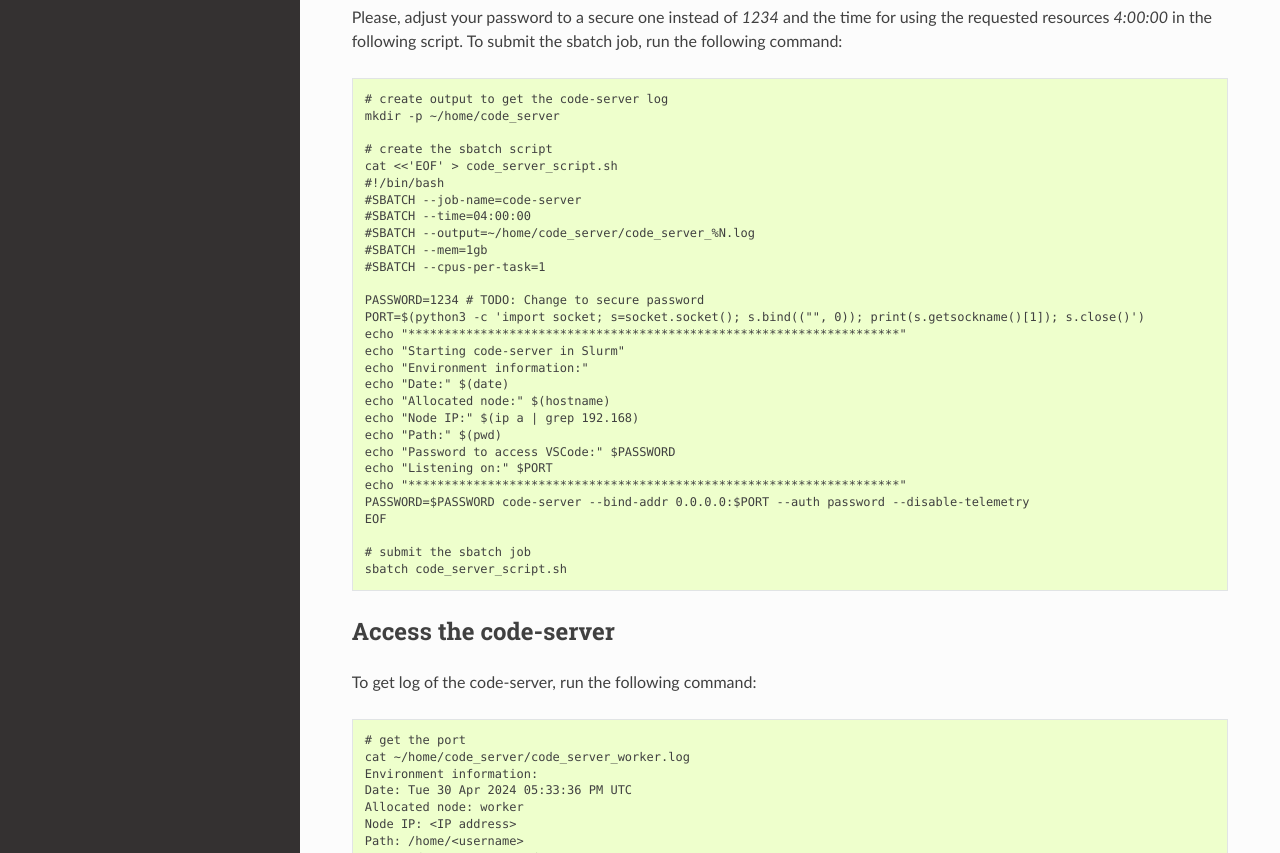
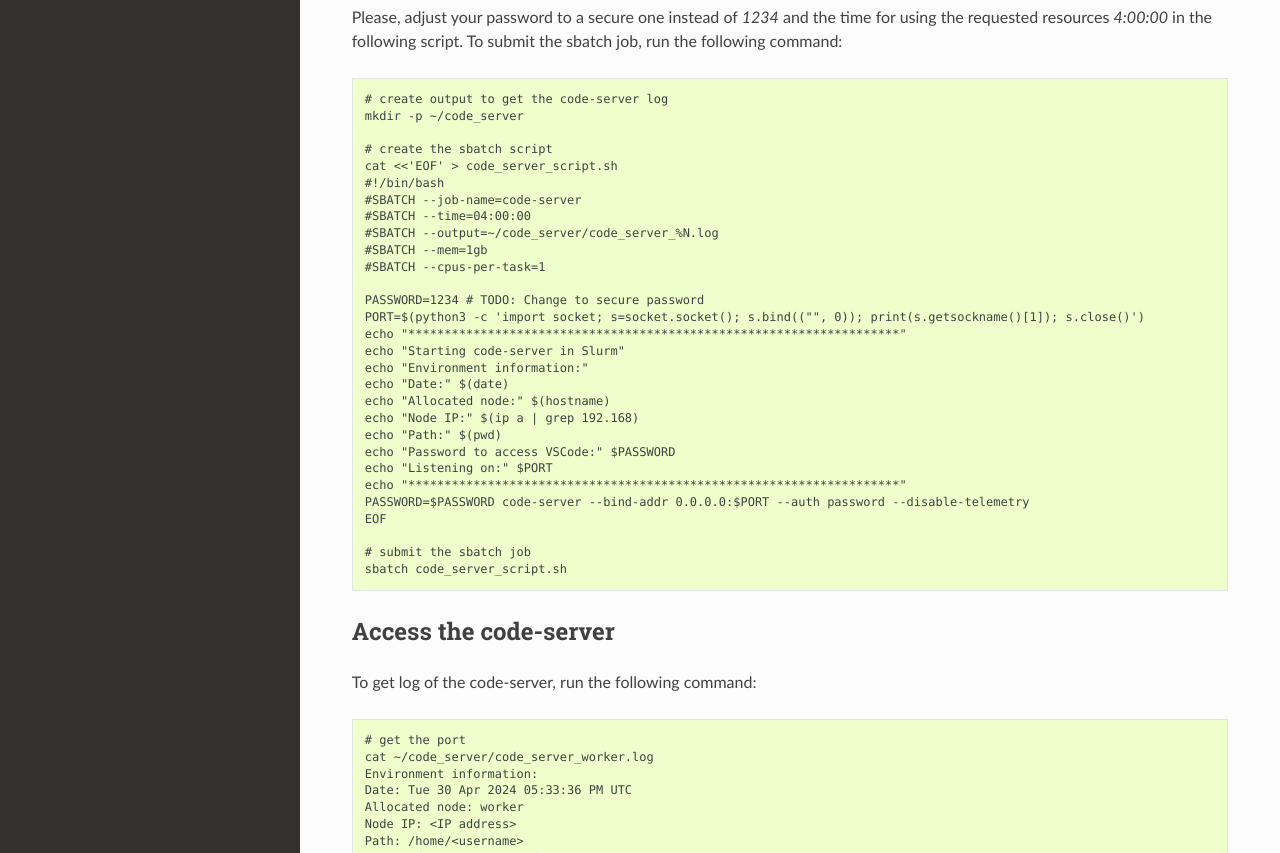
Before and after one commit to giangbioinformatics/slurm-hpc-for-bioinformatics-tutorial, a Sphinx documentation site: the page built from docs/source/code-server.rst, in a window 1280 px wide and 1400 px high. Shown: the part 354-1207 px from the top of the window. Built offline with Sphinx 7.4.7 and the Read the Docs theme 2.0.0, drawn with Linux system fonts in a browser that asks for light colours; some of the changed text lies outside the part shown.

Commit message:
fix the dir

```diff
--- a/docs/source/code-server.rst
+++ b/docs/source/code-server.rst
@@ -9,14 +9,14 @@
 To submit the sbatch job, run the following command::
 
     # create output to get the code-server log
-    mkdir -p ~/home/code_server
+    mkdir -p ~/code_server
 
     # create the sbatch script
     cat <<'EOF' > code_server_script.sh
     #!/bin/bash
     #SBATCH --job-name=code-server
     #SBATCH --time=04:00:00
-    #SBATCH --output=~/home/code_server/code_server_%N.log
+    #SBATCH --output=~/code_server/code_server_%N.log
     #SBATCH --mem=1gb
     #SBATCH --cpus-per-task=1
 
@@ -44,7 +44,7 @@
 To get log of the code-server, run the following command::
 
     # get the port
-    cat ~/home/code_server/code_server_worker.log
+    cat ~/code_server/code_server_worker.log
     Environment information:
     Date: Tue 30 Apr 2024 05:33:36 PM UTC
     Allocated node: worker
```
